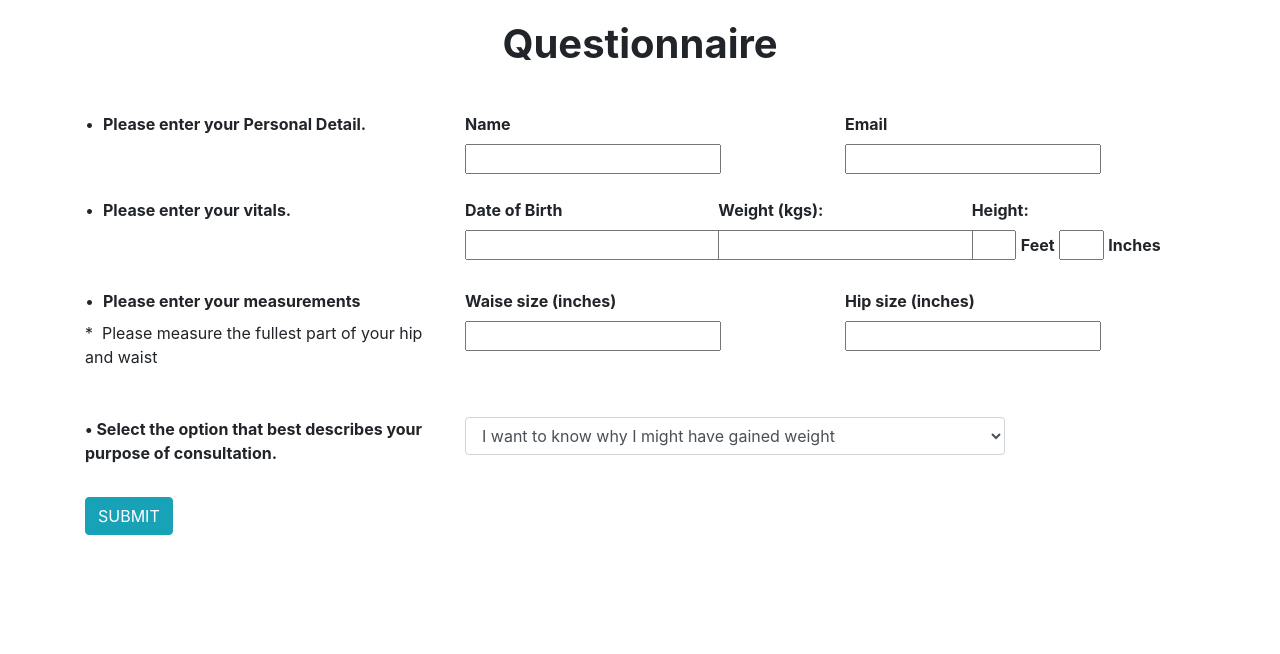
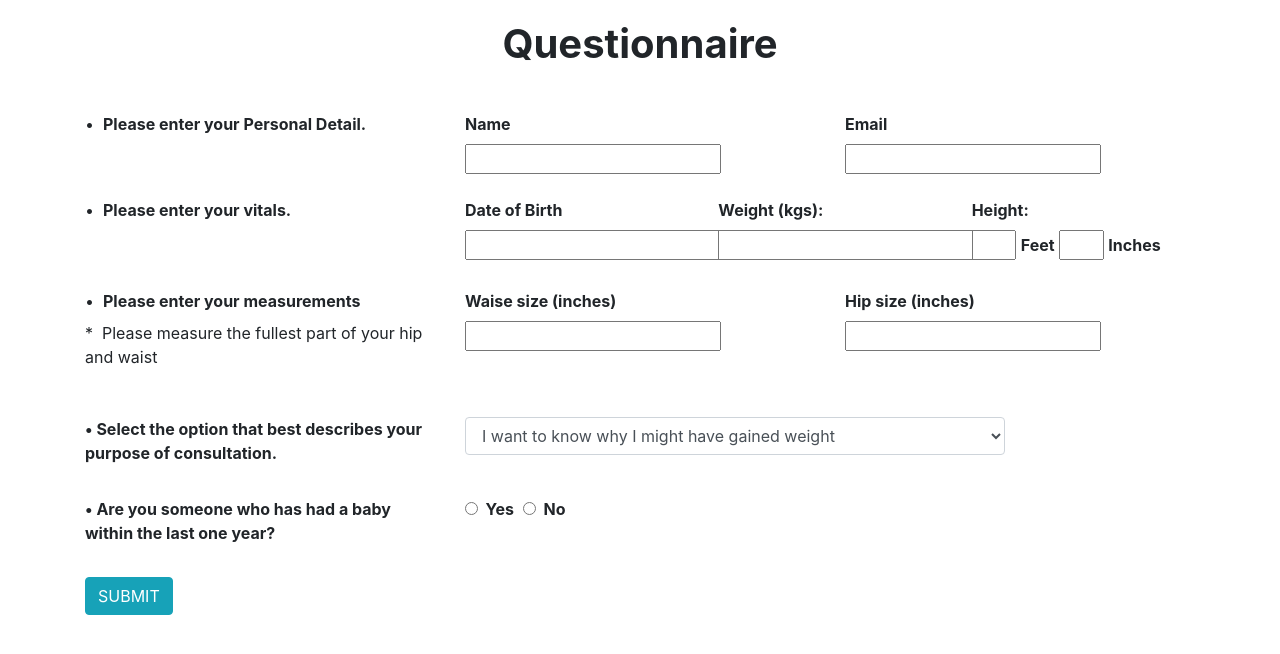
Before and after one commit to pravingoswami/questionnaire-module, a React (Create React App) app: page / in a window 1280 px wide. Shown: the top 654 px of the page. Built offline with nearby package versions, Linux system fonts and the light colour scheme.

Commit message:
hadbaby onchange value

```diff
--- a/src/App.js
+++ b/src/App.js
@@ -84,10 +84,6 @@ class App extends React.Component{
     })
   }
 
-  handleSubmit = (e) => {
-    e.preventDefault()
-    console.log(this.state)
-  }
 
   handleDateChange = (birthDate) => {
     console.log(birthDate)
@@ -110,7 +106,20 @@ handlePurposeOfConsultations = (e) => {
     purposeOfConsultation : purposeOfConsultation
   })
 
+
 }
+
+handleBabyChange = (e) => {
+  this.setState({
+    hadBaby : e.target.value
+  })
+}
+
+handleSubmit = (e) => {
+  e.preventDefault()
+  console.log(this.state)
+}
+
 
   render(){
     return(
@@ -170,6 +179,7 @@ handlePurposeOfConsultations = (e) => {
               </Row>
             </Col>
          </Row>
+
         <br></br>
          <Row>
           <Col md = "4" >
@@ -189,6 +199,7 @@ handlePurposeOfConsultations = (e) => {
               </Row>
             </Col>
          </Row>
+
           <br></br>
           <br></br>
          <Row>
@@ -202,6 +213,23 @@ handlePurposeOfConsultations = (e) => {
         </Input>
             </Col>
          </Row>
+
+        <br></br>
+        <Row>
+          <Col md = "4" >
+          <label>&#8226;&nbsp;Are you someone who has had a baby within the last one year?</label><br></br>
+
+            </Col>
+            <Col md = "6" >
+            {/* <div onChange = {this.handleBabyChange} > */}
+            <input type = "radio" name = "baby" value = "Yes" onChange = {this.handleBabyChange} /><label>&nbsp; Yes</label>&nbsp;&nbsp;
+              <input type = "radio" name = "baby" value = "No" onChange = {this.handleBabyChange} /><label>&nbsp; No</label>
+            {/* </div> */}
+            </Col>
+         </Row>
+
+
+
          <br></br>
          <Button type = "submit" color="info">SUBMIT</Button>{' '}
          </form>
```
